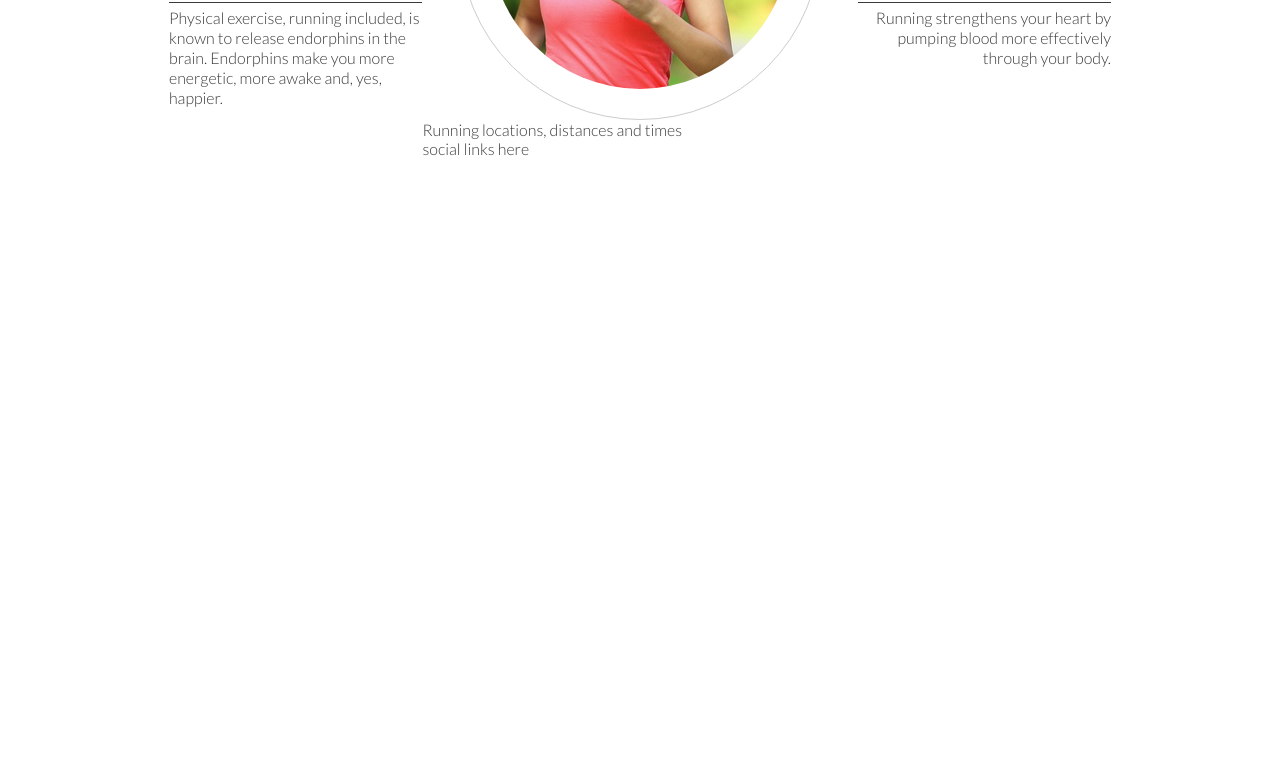
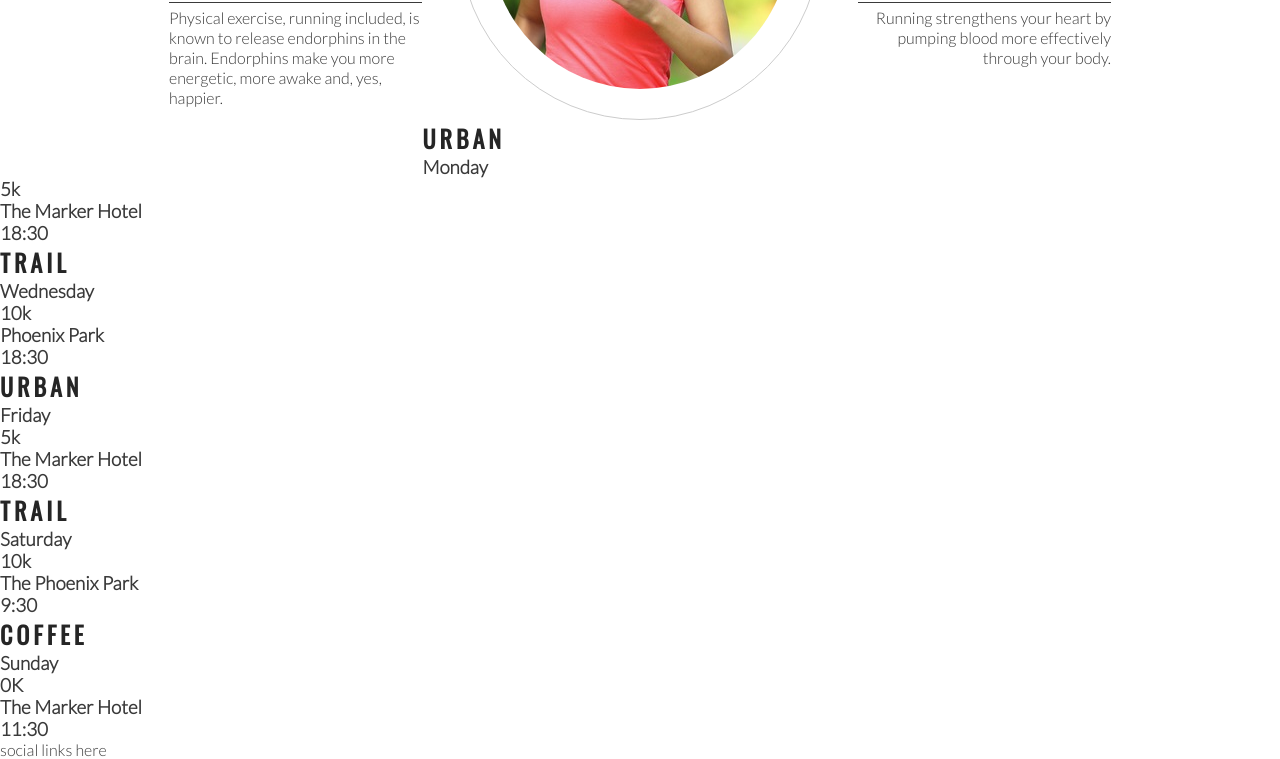
Before and after one commit to rafaelallan/love-running, a plain HTML site: page index.html in a window 1280 px wide. Shown: the part 1004-1763 px from the top of the page. Before the commit the page ends 1162 px from the top, so only its background shows below. Drawn offline with nearby package versions, Linux system fonts and the light colour scheme.

Commit message:
Add meetup times main structure

```diff
--- a/index.html
+++ b/index.html
@@ -67,14 +67,46 @@
         <div id="center-about">
             <div id="circle-container">
                 <div id="circle-container-bg">
-
                 </div>
             </div>
-
         </div>
     </section>
     <section>
-        Running locations, distances and times
+        <div>
+            <h2>Urban</h2>
+            <h3>Monday</h3>
+            <h3>5k</h3>
+            <h3>The Marker Hotel</h3>
+            <h3>18:30</h3>
+        </div>
+        <div>
+            <h2>Trail</h2>
+            <h3>Wednesday</h3>
+            <h3>10k</h3>
+            <h3>Phoenix Park  </h3>
+            <h3>18:30</h3>
+        </div>
+        <div>
+            <h2>Urban</h2>
+            <h3>Friday</h3>
+            <h3>5k</h3>
+            <h3>The Marker Hotel</h3>
+            <h3>18:30</h3>
+        </div>
+        <div>
+            <h2>Trail</h2>
+            <h3>Saturday</h3>
+            <h3>10k</h3>
+            <h3>The Phoenix Park</h3>
+            <h3>9:30</h3>
+        </div>
+        <div>
+            <h2>Coffee</h2>
+            <h3>Sunday</h3>
+            <h3>0K</h3>
+            <h3>The Marker Hotel</h3>
+            <h3>11:30</h3>
+        </div>
     </section>
     <footer>
         social links here
```
